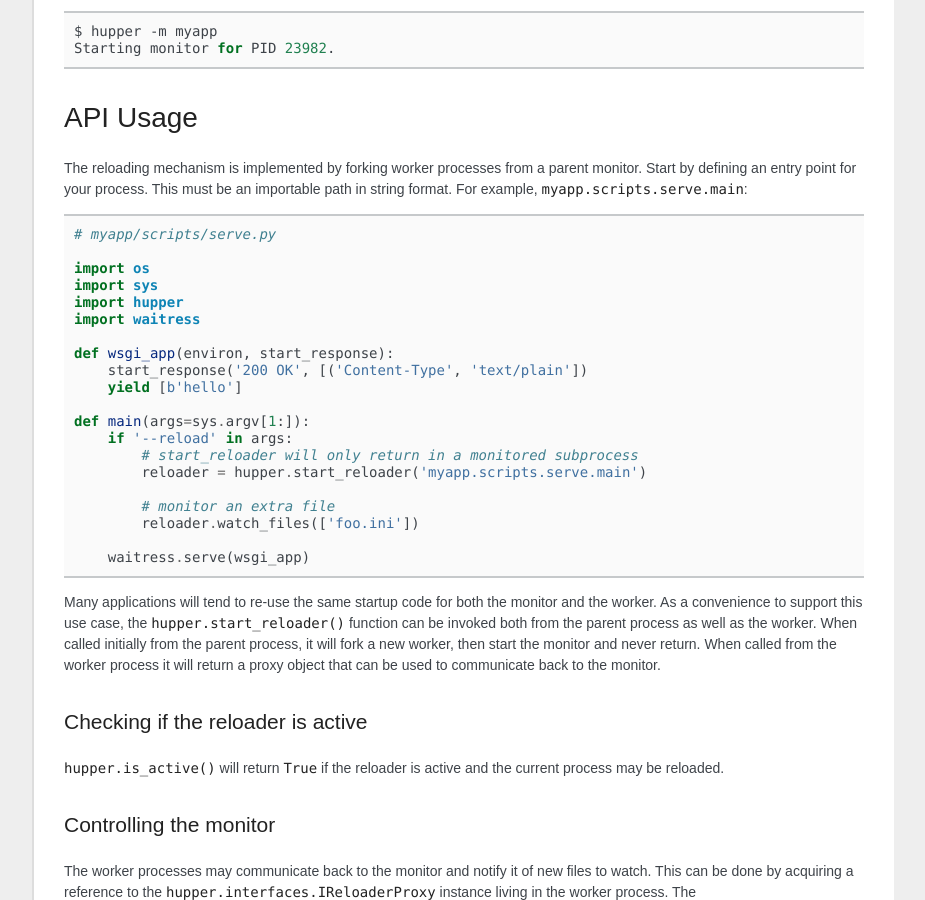
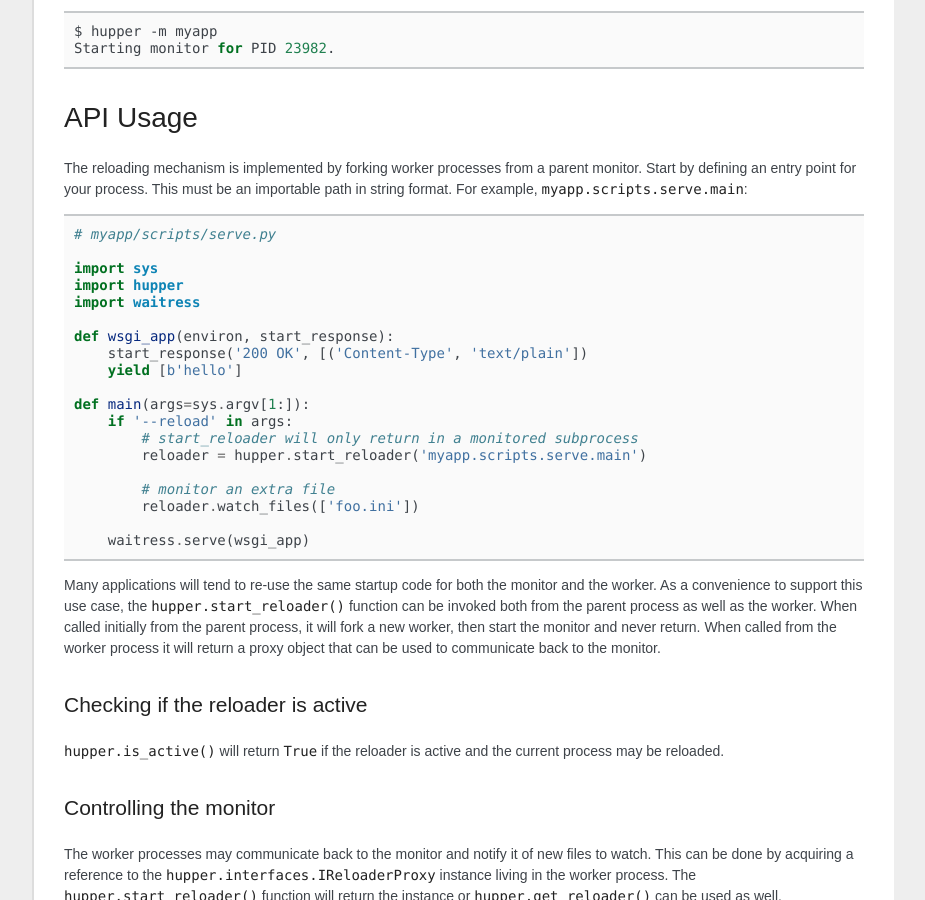
Before and after one commit to Pylons/hupper, a Sphinx documentation site: the page built from docs/index.rst, in a window 1280 px wide and 900 px high, scrolled down 1065 px. Shown: the whole window, without its empty margins (198-1123 px from the left). Built offline with Sphinx 7.4.7, drawn with Linux system fonts in a browser that asks for light colours; some web fonts are replaced.

Commit message:
drop unused import

```diff
--- a/README.rst
+++ b/README.rst
@@ -37,7 +37,6 @@
 
     # myapp/scripts/serve.py
 
-    import os
     import sys
     import hupper
     import waitress
--- a/docs/index.rst
+++ b/docs/index.rst
@@ -80,7 +80,6 @@
 
     # myapp/scripts/serve.py
 
-    import os
     import sys
     import hupper
     import waitress
```
